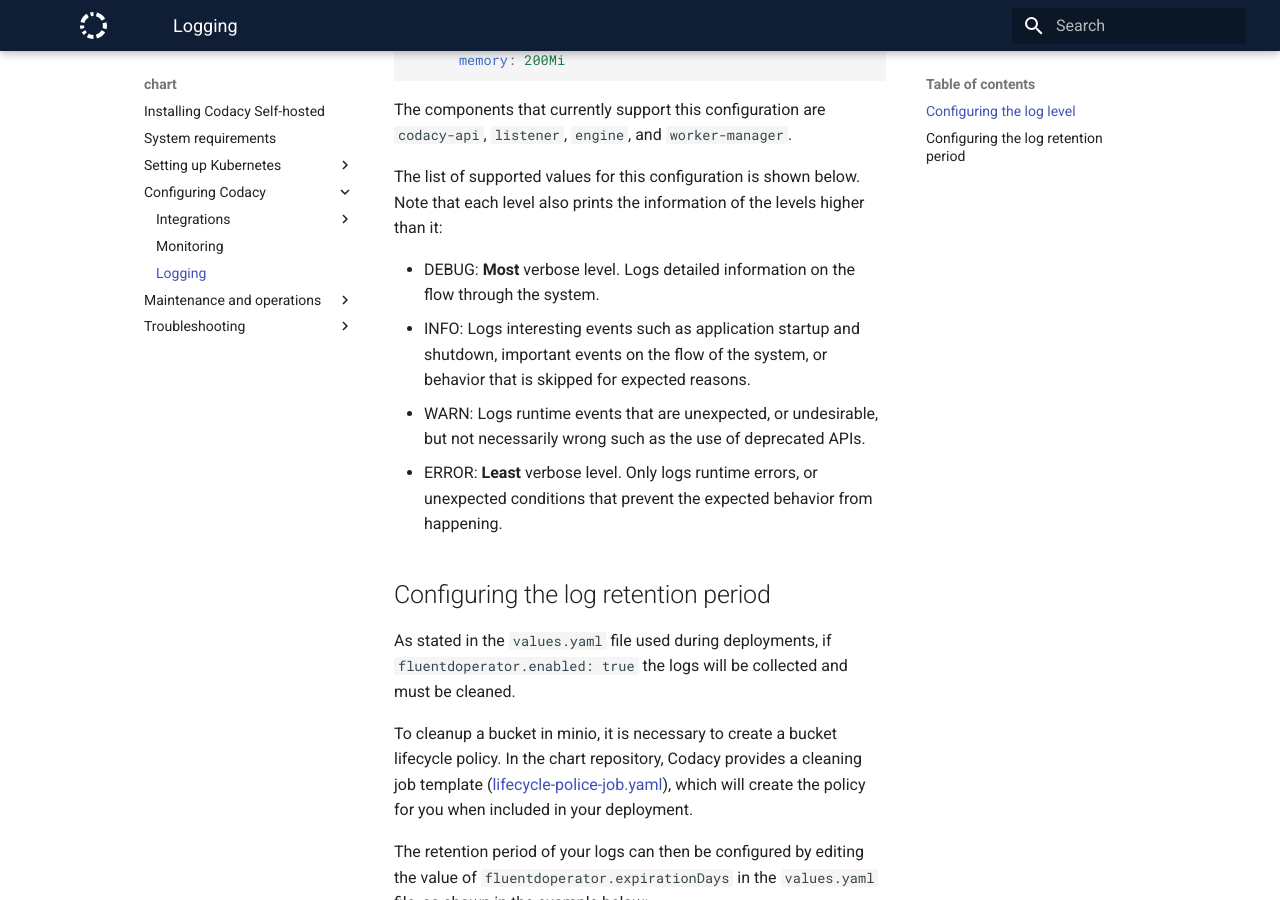
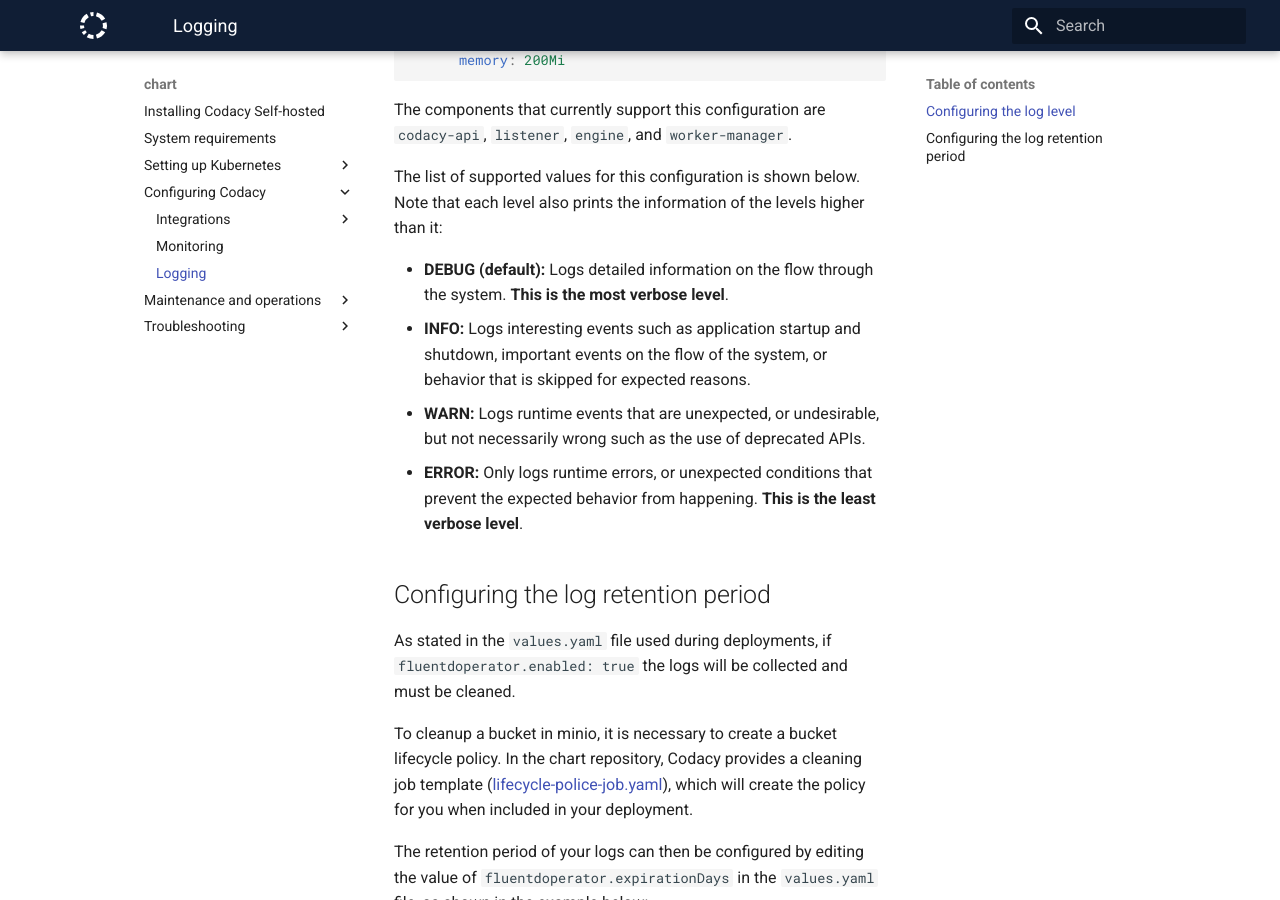
Before and after one commit to codacy/chart, an MkDocs documentation site: the page built from docs/configuration/logging.md, in a window 1280 px wide and 900 px high, scrolled down 863 px. Built offline with MkDocs 1.6.1 and Material for MkDocs 9.7.7, drawn with Linux system fonts in a browser that asks for light colours.

Commit message:
feature: Mention default logging level

```diff
--- a/docs/configuration/logging.md
+++ b/docs/configuration/logging.md
@@ -31,10 +31,10 @@
 
 The list of supported values for this configuration is shown below. Note that each level also prints the information of the levels higher than it:
 
--   DEBUG: **Most** verbose level. Logs detailed information on the flow through the system.
--   INFO: Logs interesting events such as application startup and shutdown, important events on the flow of the system, or behavior that is skipped for expected reasons.
--   WARN: Logs runtime events that are unexpected, or undesirable, but not necessarily wrong such as the use of deprecated APIs.
--   ERROR: **Least** verbose level. Only logs runtime errors, or unexpected conditions that prevent the expected behavior from happening.
+-   **DEBUG (default):** Logs detailed information on the flow through the system. **This is the most verbose level**.
+-   **INFO:** Logs interesting events such as application startup and shutdown, important events on the flow of the system, or behavior that is skipped for expected reasons.
+-   **WARN:** Logs runtime events that are unexpected, or undesirable, but not necessarily wrong such as the use of deprecated APIs.
+-   **ERROR:** Only logs runtime errors, or unexpected conditions that prevent the expected behavior from happening. **This is the least verbose level**.
 
 ## Configuring the log retention period
 
```
